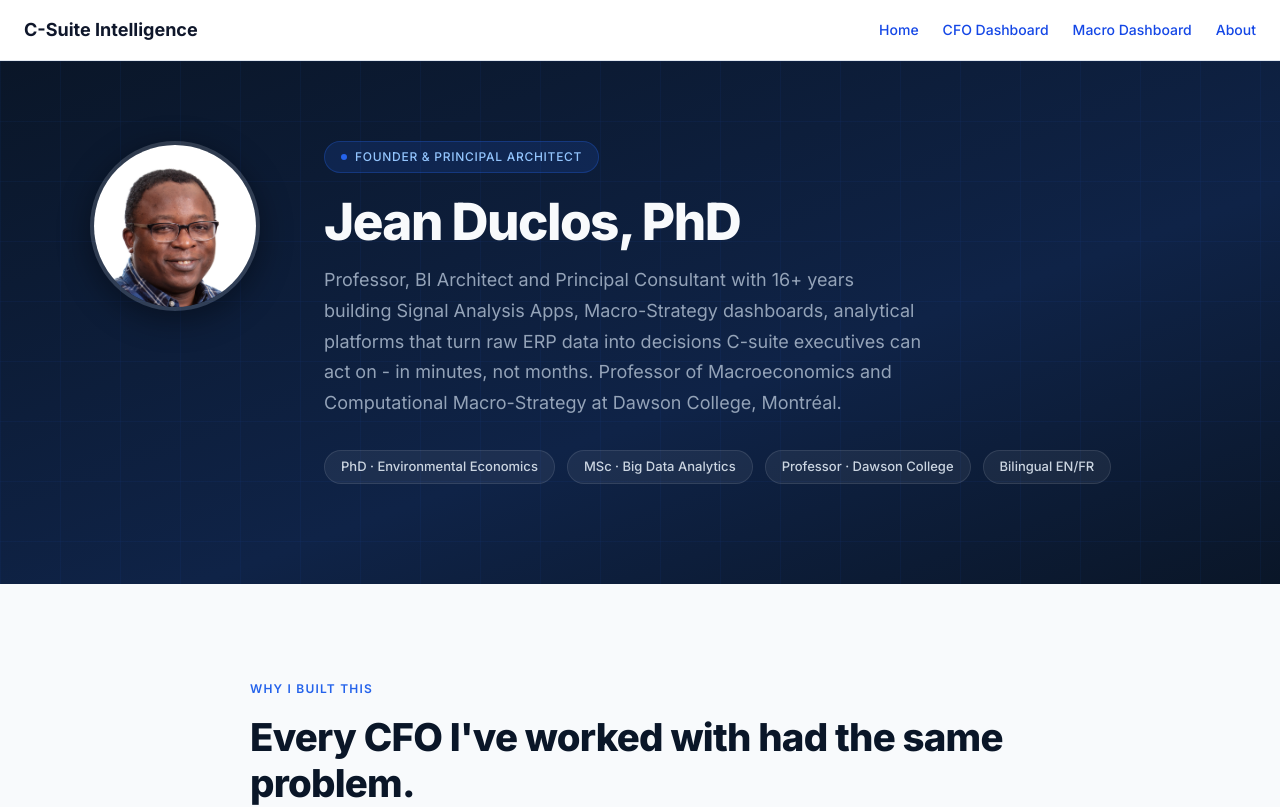
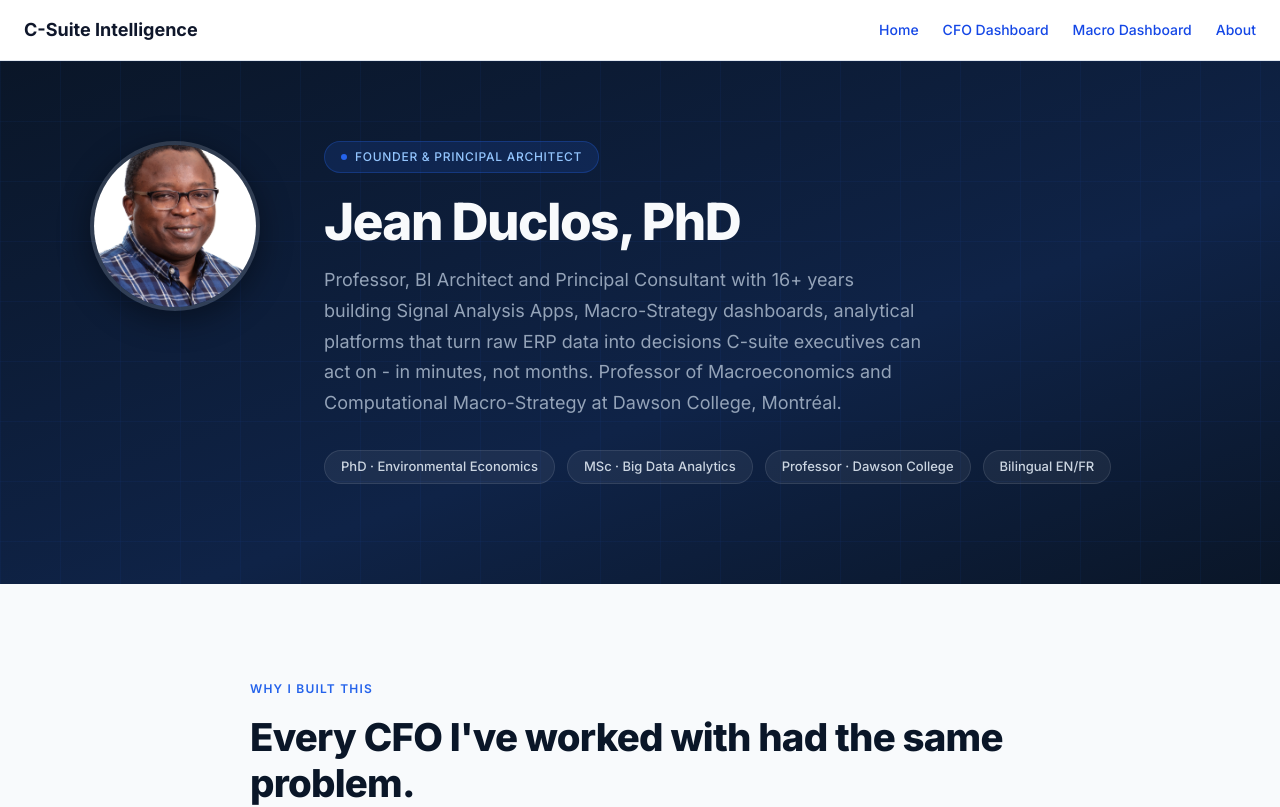
Before and after one commit to jeduclo/csuite-platform, a Next.js app: page /about in a window 1280 px wide. Shown: the top 807 px of the page. Built offline with nearby package versions, Linux system fonts and the light colour scheme.

Commit message:
Fix headshot crop and quality

```diff
--- a/app/about/page.tsx
+++ b/app/about/page.tsx
@@ -25,7 +25,7 @@ export default function AboutPage() {
               alt="Jean Duclos"
               style={{
                 width: "170px", height: "170px", borderRadius: "50%",
-                objectFit: "cover", objectPosition: "top center",
+                objectFit: "cover",
                 flexShrink: 0,
                 border: "4px solid rgba(255,255,255,0.15)",
                 boxShadow: "0 8px 32px rgba(0,0,0,0.4)",
```
